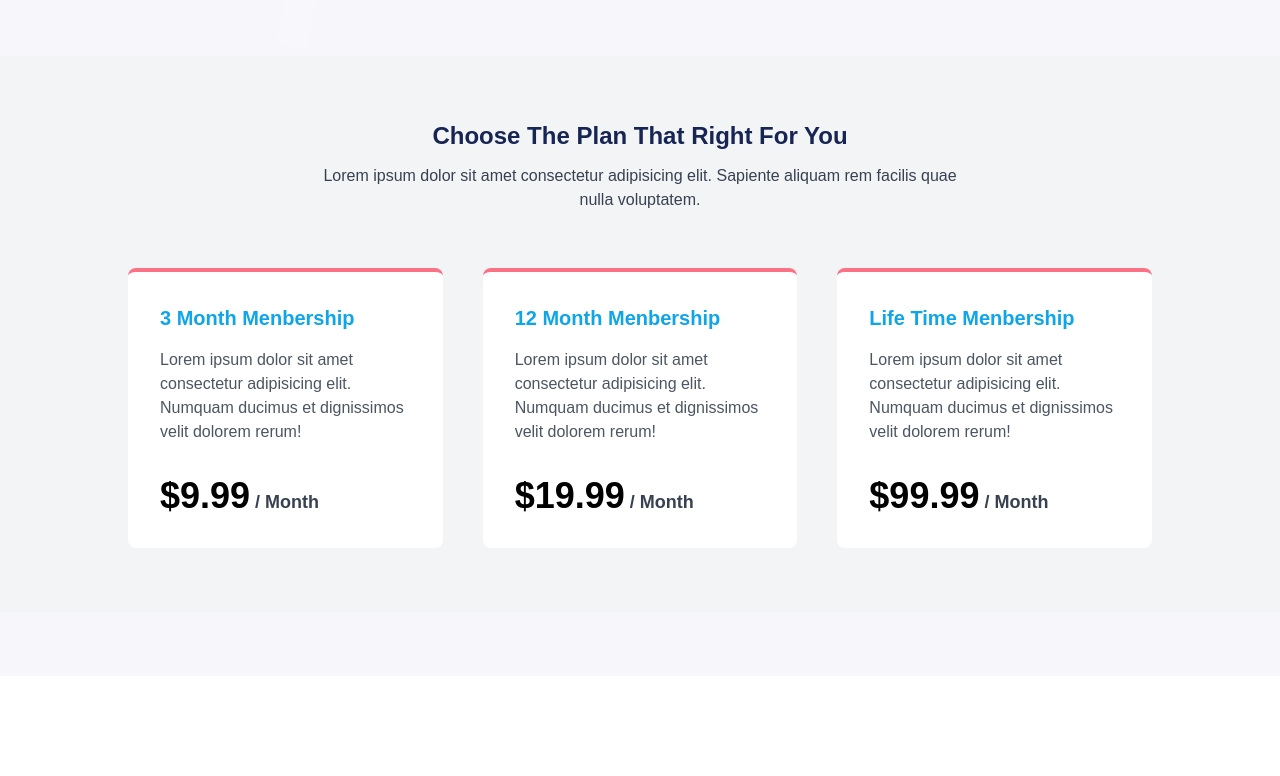
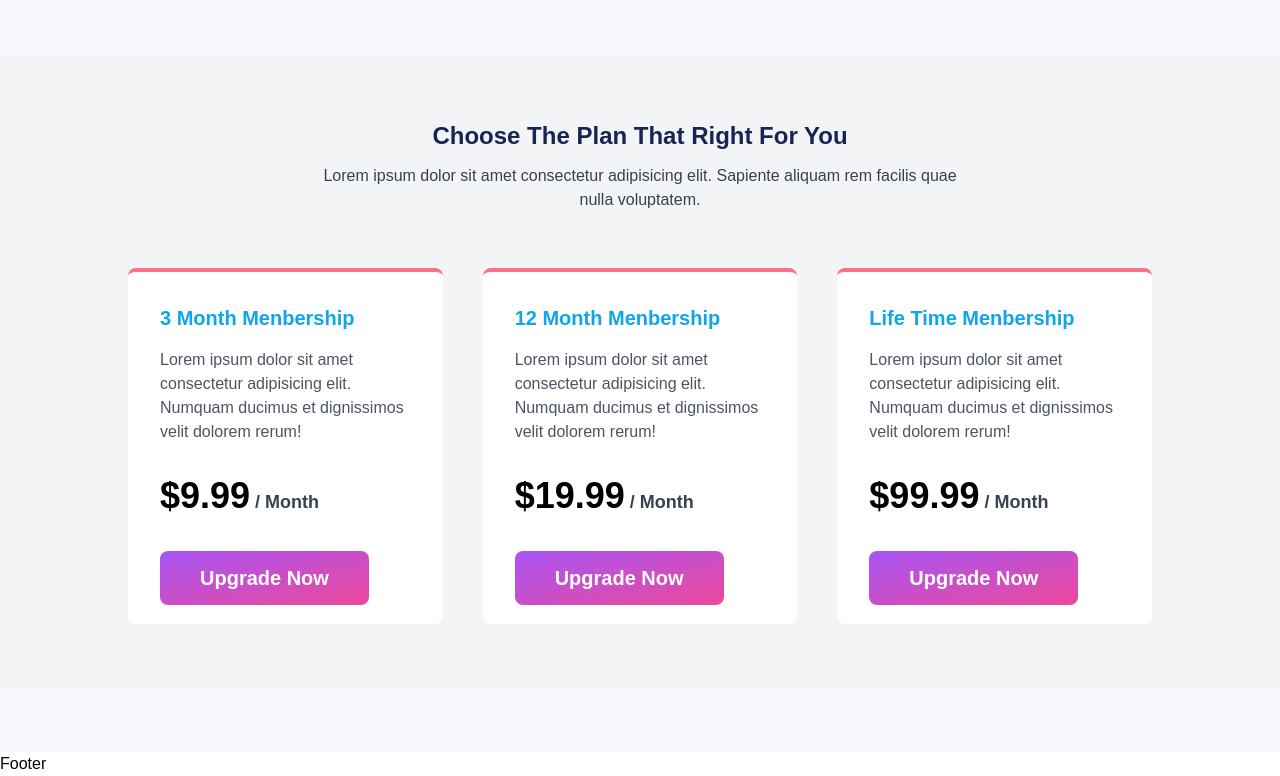
Before and after one commit to moonspark78/TechDev_NextJS, a Next.js app: page / in a window 1280 px wide. Shown: the part 4012-4788 px from the top of the page. Before the commit the page ends 4688 px from the top, so only its background shows below. Built offline with nearby package versions, Linux system fonts and the light colour scheme; a web font is replaced by a local one.

Commit message:
create a Footer Component

```diff
--- /dev/null
+++ b/app/components/Home/Footer/Footer.tsx
@@ -0,0 +1,9 @@
+import React from 'react'
+
+const Footer = () => {
+  return (
+    <div>Footer</div>
+  )
+}
+
+export default Footer
--- a/app/components/Home/Pricing/PricingCard.tsx
+++ b/app/components/Home/Pricing/PricingCard.tsx
@@ -1,27 +1,37 @@
-import React from 'react'
+import React from "react";
 
-
-type PricingCardProps =  {
-    time: string;
-    price: string;
-}
+type PricingCardProps = {
+  time: string;
+  price: string;
+};
 
 const PricingCard = ({ time, price }: PricingCardProps) => {
   return (
-    <div className='bg-white rounded-lg p-8 relative border-t-4 border-rose-400'>
-        <h1 className='text-sky-500 text-xl font-bold'>{time} Menbership</h1>
-        <p className='mt-4 text-gray-600 font-medium'>
-            Lorem ipsum dolor sit amet consectetur adipisicing elit. Numquam ducimus et dignissimos velit dolorem rerum!
-        </p>
-        {/* Price */}
-        <div className='mt-8'>
-            <div className='text-gray-700 font-semibold text-lg'>
-                <span className='text-4xl font-bold text-black'>${price}</span> / Month
-            </div>
+    <div className="bg-white rounded-lg p-8 relative border-t-4 border-rose-400">
+      <h1 className="text-sky-500 text-xl font-bold">{time} Menbership</h1>
+      <p className="mt-4 text-gray-600 font-medium">
+        Lorem ipsum dolor sit amet consectetur adipisicing elit. Numquam ducimus
+        et dignissimos velit dolorem rerum!
+      </p>
+      {/* Price */}
+      <div className="mt-8">
+        <div className="text-gray-700 font-semibold text-lg">
+          <span className="text-4xl font-bold text-black">${price}</span> /
+          Month
         </div>
+      </div>
+      {/* Button */}
+      <div className="mt-12">
+        <a
+          href="#_"
+          className="px-10 py-4 text-xl font-semibold text-center text-white transition duration-300 rounded-lg
+        hover:from-purple-600 hover:to-pink-600 ease bg-gradient-to-br from-purple-500 to-pink-500 md:w-auto"
+        >
+        Upgrade Now
+        </a>
+      </div>
+    </div>
+  );
+};
 
-    </div>
-  )
-}
-
-export default PricingCard
+export default PricingCard;
--- a/app/layout.tsx
+++ b/app/layout.tsx
@@ -2,6 +2,7 @@ import type { Metadata } from "next";
 import { Rethink_Sans } from "next/font/google";
 import "./globals.css";
 import Navbar from "./components/Home/Navbar/Navbar";
+import Footer from "./components/Home/Footer/Footer";
 
 const font = Rethink_Sans({
   weight: ["400", "500", "600", "700", "800"],
@@ -26,6 +27,7 @@ export default function RootLayout({
         className={`${font.className} antialiased`}>
           <Navbar/>
             {children}
+          <Footer/>
       </body>
     </html>
   );
```
